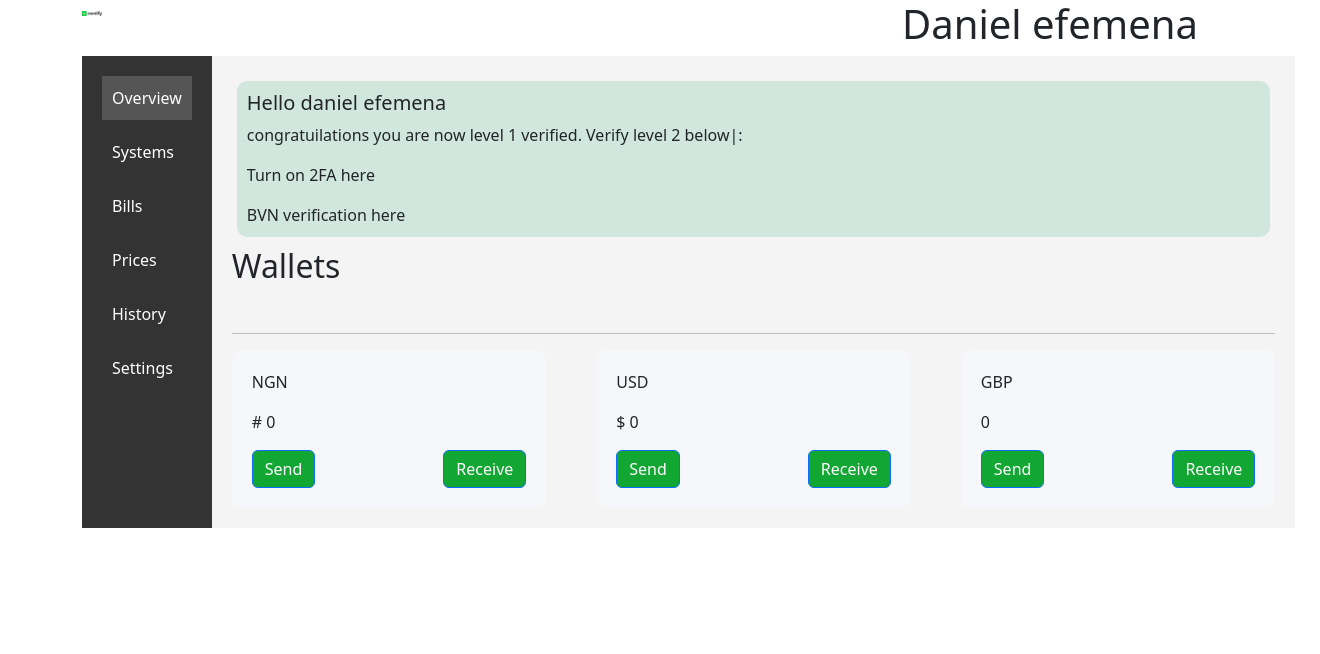
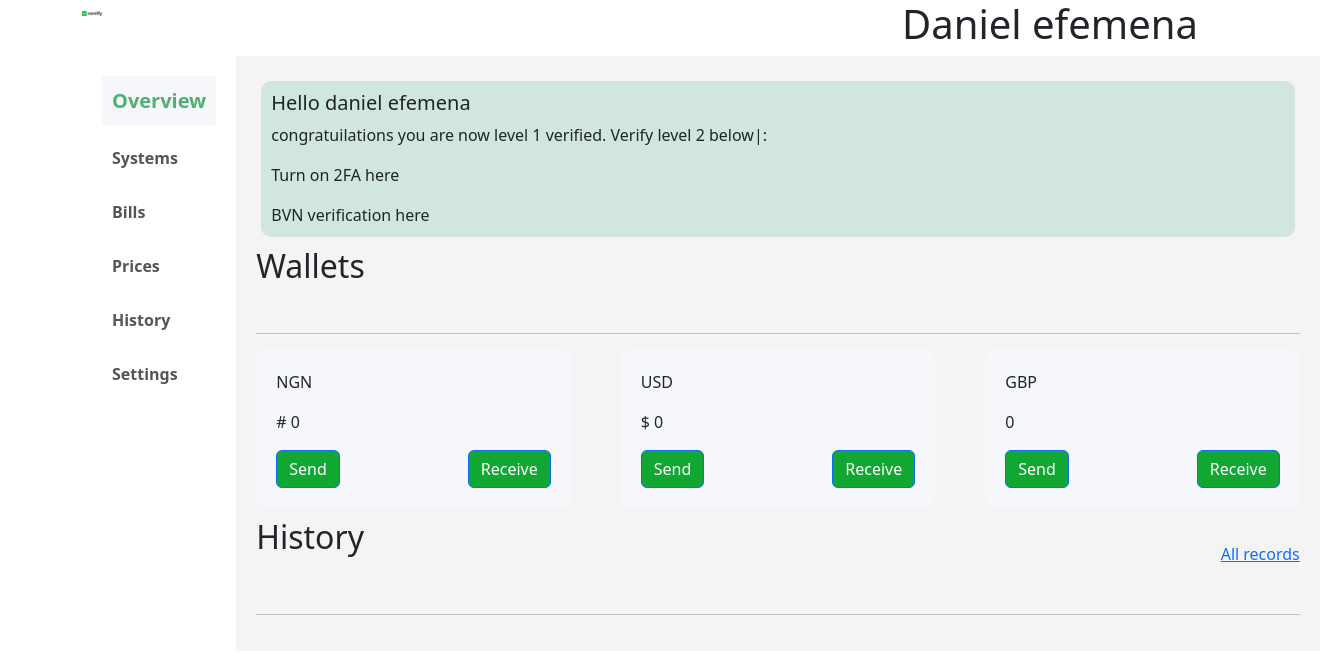
Before and after one commit to heyfey-dev/cardify-project, a React (Vite) app: page /dashboard in a window 1280 px wide. Shown: the top 654 px of the page, 1320 px wide, since content can reach past the window. Built offline with nearby package versions, Linux system fonts and the light colour scheme.

Commit message:
finished overview

```diff
--- a/src/components/App.css
+++ b/src/components/App.css
@@ -158,9 +158,10 @@ main{
 
 .sidebar {
   width: 200px;
-  background-color: #333;
-  color: #fff;
+  background-color: rgb(255,255,255);
+  color:#555;
   padding: 20px;
+  font-weight: bolder;
 }
 
 .sidebar-option {
@@ -171,11 +172,14 @@ main{
 }
 
 .sidebar-option:hover {
-  background-color: #555;
+  color: rgb(81,175,113);
 }
 
 .sidebar-option.active {
-  background-color: #555;
+  background-color:rgb(245,247,250);
+  color: rgb(81,175,113);
+  font-size: 20px;
+  font-weight: bolder;
 }
 
 .content {
--- a/src/components/Dahboard.jsx
+++ b/src/components/Dahboard.jsx
@@ -1,6 +1,8 @@
 import  { useState } from 'react';
 import './App.css'; // Assuming you have a stylesheet for styling
 import cardifylogo from './images/Cardify Logo.png'
+import {Link} from 'react-router-dom'
+
 
 const Dashboard = () => {
   const [selectedOption, setSelectedOption] = useState('Overview');
@@ -113,6 +115,9 @@ const Overview = () => <div>
 
 
 
+
+
+
         <div style={{ display: "flex", gap: "50px" }}>
                     <div style={{ flex: 1, backgroundColor: "rgb(245, 247, 250)", padding: "20px", borderRadius: "10px",  width:"100%" }}>
                                    <div><p>NGN</p></div>
@@ -145,6 +150,16 @@ const Overview = () => <div>
         </div>
 
 
+                <div style={{marginTop:"10px", display:"flex", justifyContent:"space-between"}}>
+                    <div> <h2>History</h2></div>
+                    <div className='mt-4'><Link>All records</Link></div>
+                </div>
+
+                <hr className='mt-5' />
+
+
+
+
   </div>;
 const Systems = () => <div>Systems Content</div>;
 const Bills = () => <div>Bills Content</div>;
```
